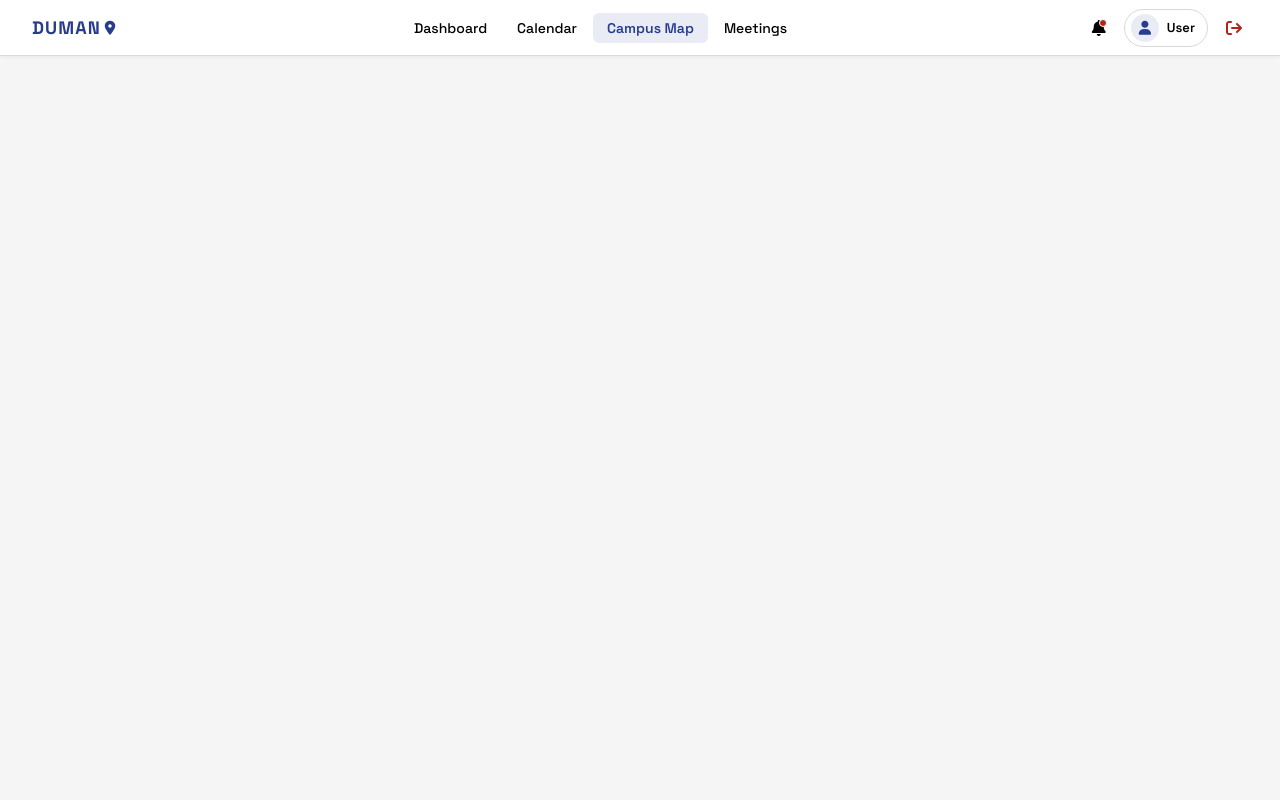
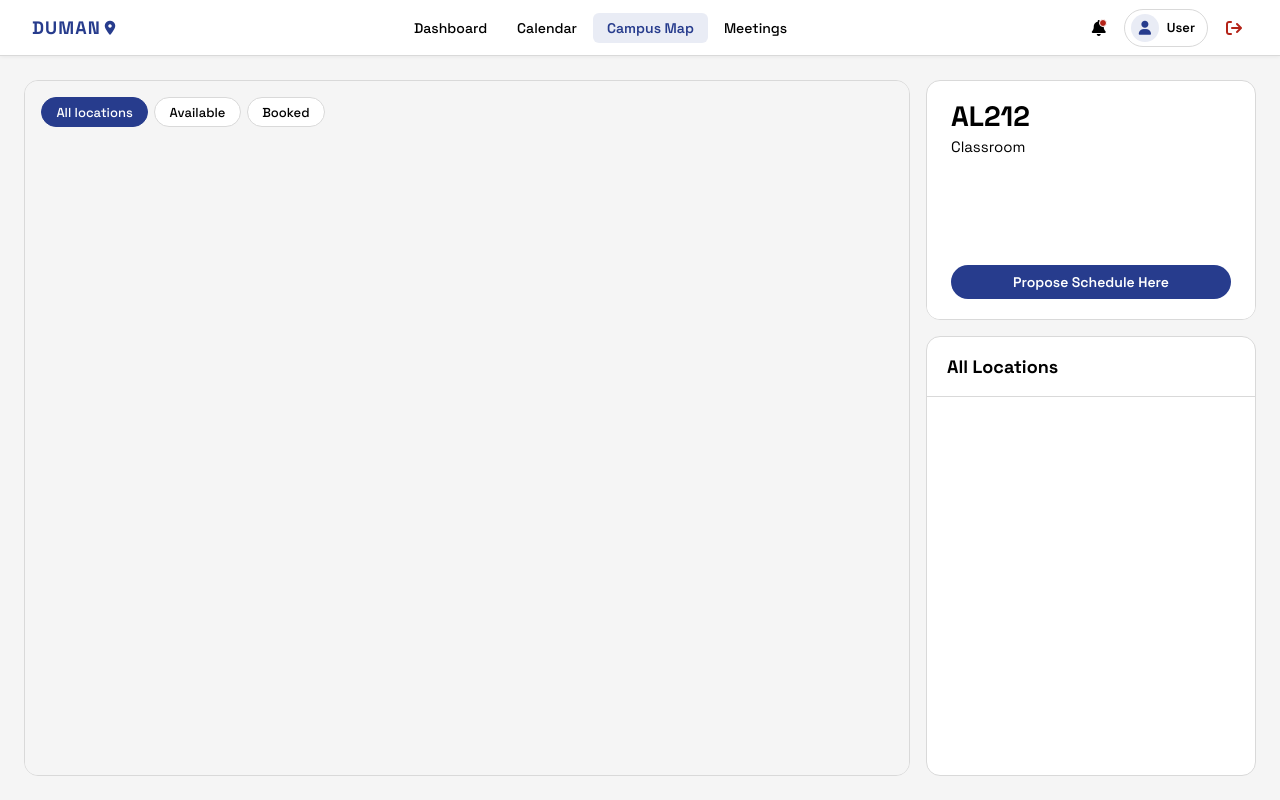
Before and after one commit to MigzVillareal/DUMAN, a React (Vite) app in the folder frontend/: page /campus-map in a window 1280 px wide. Built offline with nearby package versions, Linux system fonts and the light colour scheme.

Commit message:
Add campuspage containers
- Also added finalized meeting button on specific meeting view

```diff
--- a/frontend/src/css/components_styles/layout.css
+++ b/frontend/src/css/components_styles/layout.css
@@ -19,7 +19,7 @@
 }
 
 .app-body--no-sidebar .container {
-  padding: 0;
+  padding: 1.5rem;
 }
 
 .sidebar {
--- a/frontend/src/css/pages/CampusMap.css
+++ b/frontend/src/css/pages/CampusMap.css
@@ -0,0 +1,213 @@
+/* ================================================================
+   Campus Map Page
+   ================================================================ */
+
+.campus-map-page {
+  display: flex;
+  flex-direction: column;
+  gap: 1.25rem;
+  font-family: var(--font-ui);
+  color: var(--color-text);
+  min-height: 0;
+  width: 100%;
+  height: 100%;
+}
+
+.campus-map-btn {
+  display: inline-flex;
+  align-items: center;
+  justify-content: center;
+  gap: 0.4rem;
+  padding: 0.5rem 1.25rem;
+  border-radius: 999px;
+  font-family: var(--font-ui);
+  font-size: 0.875rem;
+  font-weight: var(--weight-semibold);
+  cursor: pointer;
+  border: none;
+  white-space: nowrap;
+  transition: background-color 0.15s ease, opacity 0.15s ease,
+    box-shadow 0.15s ease;
+}
+
+.campus-map-btn--primary {
+  background-color: var(--color-primary);
+  color: var(--color-white);
+}
+
+.campus-map-btn--primary:hover:not(:disabled) {
+  background-color: #1e2f6e;
+}
+
+.campus-map-btn--primary:disabled {
+  opacity: 0.4;
+  cursor: not-allowed;
+}
+
+.campus-map-layout {
+  display: grid;
+  grid-template-columns: minmax(0, 1fr) minmax(260px, 330px);
+  gap: 1rem;
+  flex: 1;
+  min-height: 0;
+  align-items: stretch;
+}
+
+/* ── Shared panel chrome ─────────────────────────────────────────── */
+.campus-map-view-container,
+.campus-map-selected-room-card,
+.campus-map-all-locations-card {
+  background-color: var(--color-panel);
+  border: 1px solid var(--color-border);
+  border-radius: 0.875rem;
+  min-width: 0;
+}
+
+/* ── Map view ─────────────────────────────────────────────────────── */
+.campus-map-view-container {
+  position: relative;
+  display: flex;
+  flex-direction: column;
+  height: 100%;
+  min-height: 0;
+  overflow: hidden;
+}
+
+.campus-map-filter-group {
+  position: absolute;
+  top: 1rem;
+  left: 1rem;
+  z-index: 1;
+  display: flex;
+  gap: 0.375rem;
+  flex-shrink: 0;
+  flex-wrap: wrap;
+}
+
+.campus-map-filter-tab {
+  padding: 0.35rem 0.9rem;
+  border-radius: 999px;
+  border: 1px solid var(--color-border);
+  background-color: var(--color-panel);
+  font-family: var(--font-ui);
+  font-size: 0.8125rem;
+  font-weight: var(--weight-medium);
+  color: var(--color-text);
+  cursor: pointer;
+  transition: background-color 0.15s ease, border-color 0.15s ease,
+    color 0.15s ease;
+}
+
+.campus-map-filter-tab:hover:not(.campus-map-filter-tab--active) {
+  background-color: var(--color-hover-surface);
+}
+
+.campus-map-filter-tab--active {
+  background-color: var(--color-primary);
+  border-color: var(--color-primary);
+  color: var(--color-white);
+}
+
+.campus-map-filter-tab--active:hover {
+  background-color: #1e2f6e;
+  border-color: #1e2f6e;
+  color: var(--color-white);
+}
+
+.campus-map-canvas {
+  flex: 1;
+  min-height: 100%;
+  background-color: var(--color-inset);
+}
+
+/* ── Sidebar ─────────────────────────────────────────────────────── */
+.campus-map-sidebar {
+  display: flex;
+  flex-direction: column;
+  gap: 1rem;
+  min-height: 0;
+  height: 100%;
+}
+
+.campus-map-selected-room-card {
+  display: flex;
+  flex-direction: column;
+  flex-shrink: 0;
+  min-height: 240px;
+  overflow: hidden;
+}
+
+.campus-map-selected-room-card__header {
+  display: flex;
+  flex-direction: column;
+  gap: 0.25rem;
+  padding: 1.25rem 1.5rem 0;
+}
+
+.campus-map-selected-room-card__room-code {
+  margin: 0;
+  font-family: var(--font-display);
+  font-size: 1.75rem;
+  font-weight: var(--weight-bold);
+  color: var(--color-primary);
+  line-height: 1.1;
+}
+
+.campus-map-selected-room-card__room-type {
+  margin: 0;
+  font-size: 0.9375rem;
+  color: #666;
+}
+
+.campus-map-selected-room-card__details {
+  flex: 1;
+  min-height: 80px;
+  padding: 1rem 1.5rem;
+}
+
+.campus-map-selected-room-card__footer {
+  flex-shrink: 0;
+  padding: 0.875rem 1.5rem 1.25rem;
+  background-color: var(--color-panel);
+}
+
+.campus-map-selected-room-card__action-btn {
+  width: 100%;
+}
+
+.campus-map-all-locations-card {
+  display: flex;
+  flex-direction: column;
+  flex: 1;
+  min-height: 360px;
+  overflow: hidden;
+}
+
+.campus-map-all-locations-card__header {
+  padding: 1rem 1.25rem;
+  border-bottom: 1px solid var(--color-border);
+}
+
+.campus-map-all-locations-card__title {
+  margin: 0;
+  font-family: var(--font-display);
+  font-size: 1.125rem;
+  font-weight: var(--weight-bold);
+  color: var(--color-primary);
+}
+
+.campus-map-all-locations-card__list {
+  flex: 1;
+  min-height: 280px;
+}
+
+@media (max-width: 900px) {
+  .campus-map-layout {
+    grid-template-columns: 1fr;
+  }
+
+  .campus-map-view-container {
+    min-height: 420px;
+    height: auto;
+  }
+}
--- a/frontend/src/css/pages/Meetings.css
+++ b/frontend/src/css/pages/Meetings.css
@@ -166,6 +166,24 @@
   text-align: center;
   padding: 1.5rem 0;
   margin: 0;
+}
+
+.meetings-detail-wrap {
+  display: flex;
+  flex-direction: column;
+  height: 100%;
+  min-height: 0;
+}
+
+.meetings-detail__footer {
+  flex-shrink: 0;
+  padding: 0.875rem 1.5rem 1.25rem;
+  border-top: 1px solid var(--color-border);
+  background-color: var(--color-panel);
+}
+
+.meetings-detail__finalize-btn {
+  width: 100%;
 }
 
 /* ── Meeting List Item ───────────────────────────────────────────── */
--- a/frontend/src/pages/CampusMap.jsx
+++ b/frontend/src/pages/CampusMap.jsx
@@ -1,7 +1,83 @@
+import "../css/pages/Login.css";
 import "../css/pages/CampusMap.css";
 
+const MAP_AVAILABILITY_FILTERS = [
+  { filterKey: "all", label: "All locations" },
+  { filterKey: "available", label: "Available" },
+  { filterKey: "booked", label: "Booked" },
+];
+
+const SELECTED_ROOM_PLACEHOLDER = {
+  roomCode: "AL212",
+  roomType: "Classroom",
+};
+
 function CampusMap() {
-  return <div className="campus-map-page"></div>;
+  return (
+    <div className="campus-map-page">
+      <div className="campus-map-layout">
+        <section
+          className="campus-map-view-container"
+          aria-label="Campus map"
+        >
+          <nav
+            className="campus-map-filter-group"
+            aria-label="Location availability filters"
+          >
+            {MAP_AVAILABILITY_FILTERS.map((filterOption) => (
+              <button
+                key={filterOption.filterKey}
+                type="button"
+                className={`campus-map-filter-tab${
+                  filterOption.filterKey === "all"
+                    ? " campus-map-filter-tab--active"
+                    : ""
+                }`}
+              >
+                {filterOption.label}
+              </button>
+            ))}
+          </nav>
+
+          <div className="campus-map-canvas" />
+        </section>
+
+        <aside
+          className="campus-map-sidebar"
+          aria-label="Room details and locations"
+        >
+          <section className="campus-map-selected-room-card">
+            <header className="campus-map-selected-room-card__header">
+              <h2 className="campus-map-selected-room-card__room-code">
+                {SELECTED_ROOM_PLACEHOLDER.roomCode}
+              </h2>
+              <p className="campus-map-selected-room-card__room-type">
+                {SELECTED_ROOM_PLACEHOLDER.roomType}
+              </p>
+            </header>
+            <div className="campus-map-selected-room-card__details" />
+            <footer className="campus-map-selected-room-card__footer">
+              <button
+                type="button"
+                className="campus-map-btn campus-map-btn--primary campus-map-selected-room-card__action-btn"
+              >
+                Propose Schedule Here
+              </button>
+            </footer>
+          </section>
+
+          <section className="campus-map-all-locations-card">
+            <header className="campus-map-all-locations-card__header">
+              <h2 className="campus-map-all-locations-card__title">
+                All Locations
+              </h2>
+            </header>
+            <div className="campus-map-all-locations-card__list" />
+          </section>
+        </aside>
+      </div>
+    </div>
+  );
 }
 
 export default CampusMap;
--- a/frontend/src/pages/Meetings.jsx
+++ b/frontend/src/pages/Meetings.jsx
@@ -36,7 +36,7 @@ function MeetingListItem({ meeting, isSelected, onClick }) {
 }
 
 // ── Meeting detail panel ──────────────────────────────────────────────────────
-function MeetingDetailPanel({ meeting }) {
+function MeetingDetailPanel({ meeting, onFinalize }) {
   if (!meeting) {
     return (
       <div className="meetings-detail meetings-detail--empty">
@@ -48,7 +48,8 @@ function MeetingDetailPanel({ meeting }) {
   }
 
   return (
-    <div className="meetings-detail">
+    <div className="meetings-detail-wrap">
+      <div className="meetings-detail">
       <div className="meetings-detail__header">
         <div>
           <h2 className="meetings-detail__title">{meeting.title}</h2>
@@ -81,6 +82,19 @@ function MeetingDetailPanel({ meeting }) {
           </ul>
         </div>
       </div>
+      </div>
+
+      {meeting.status === "voting" && (
+        <div className="meetings-detail__footer">
+          <button
+            type="button"
+            className="meetings-btn meetings-btn--primary meetings-detail__finalize-btn"
+            onClick={() => onFinalize(meeting)}
+          >
+            Finalized Meeting
+          </button>
+        </div>
+      )}
     </div>
   );
 }
@@ -216,9 +230,9 @@ function FinalizeStep2({ meeting, onConfirm, onBack }) {
 }
 
 // ── Finalize Modal Wrapper ────────────────────────────────────────────────────
-function FinalizeModal({ onClose, onFinalized }) {
-  const [step, setStep] = useState(1);
-  const [selectedMeeting, setSelectedMeeting] = useState(null);
+function FinalizeModal({ onClose, onFinalized, initialMeeting = null }) {
+  const [step, setStep] = useState(initialMeeting ? 2 : 1);
+  const [selectedMeeting, setSelectedMeeting] = useState(initialMeeting);
   const overlayRef = useRef(null);
 
   // Close on backdrop click
@@ -288,6 +302,17 @@ function Meetings() {
   const [search, setSearch] = useState("");
   const [selected, setSelected] = useState(null);
   const [showModal, setShowModal] = useState(false);
+  const [modalMeeting, setModalMeeting] = useState(null);
+
+  const openFinalizeModal = (meeting = null) => {
+    setModalMeeting(meeting);
+    setShowModal(true);
+  };
+
+  const closeFinalizeModal = () => {
+    setShowModal(false);
+    setModalMeeting(null);
+  };
 
   const filtered = meetings.filter((m) => {
     const matchFilter = filter === "all" || m.status === filter;
@@ -338,7 +363,7 @@ function Meetings() {
             type="button"
             id="finalize-meeting-btn"
             className="meetings-btn meetings-btn--primary"
-            onClick={() => setShowModal(true)}
+            onClick={() => openFinalizeModal()}
           >
             Finalize Meeting
           </button>
@@ -396,14 +421,15 @@ function Meetings() {
 
         {/* Right: Detail Panel */}
         <div className="meetings-detail-panel">
-          <MeetingDetailPanel meeting={selected} />
+          <MeetingDetailPanel meeting={selected} onFinalize={openFinalizeModal} />
         </div>
       </div>
 
       {/* ── Finalize Modal ── */}
       {showModal && (
         <FinalizeModal
-          onClose={() => setShowModal(false)}
+          initialMeeting={modalMeeting}
+          onClose={closeFinalizeModal}
           onFinalized={handleFinalized}
         />
       )}
```
